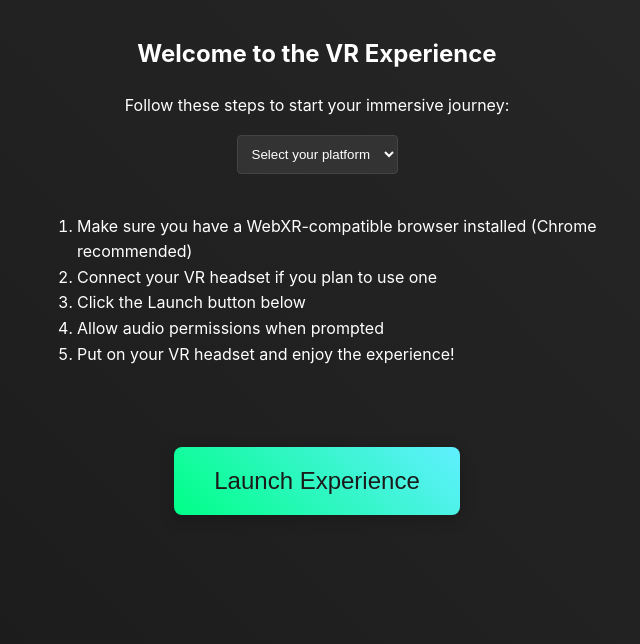
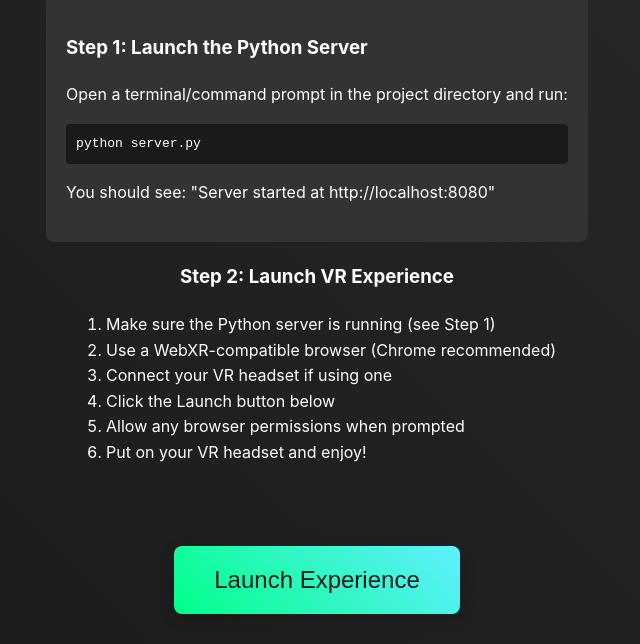
Before and after one commit to drjacques-coder/Rendu_VR_Generated_sphere_and_Plane, a plain HTML site: page Rendu_VR/dist/launcher.html in a window 1280 px wide. Shown: the part 196-840 px from the top of the page, without its empty margins (323-963 px from the left). Drawn offline with Linux system fonts and the light colour scheme.

Commit message:
V1 avec meilleurs explication

```diff
--- a/Rendu_VR/dist/launcher.html
+++ b/Rendu_VR/dist/launcher.html
@@ -63,28 +63,48 @@
             margin-top: 10px;
             display: none;
         }
+
+        .server-instructions {
+            background: #333;
+            padding: 20px;
+            border-radius: 8px;
+            margin: 20px 0;
+            text-align: left;
+        }
+
+        .code-block {
+            background: #1a1a1a;
+            padding: 10px;
+            border-radius: 4px;
+            font-family: monospace;
+            margin: 10px 0;
+        }
     </style>
 </head>
 <body>
     <h1>VR Experience Launcher</h1>
 
     <div class="instructions">
-        <h2>Welcome to the VR Experience</h2>
-        <p>Follow these steps to start your immersive journey:</p>
+        <h2>Server Setup Instructions</h2>
 
-        <select class="platform-select" id="platformSelect">
-            <option value="">Select your platform</option>
-            <option value="windows">Windows</option>
-            <option value="macos">macOS</option>
-        </select>
+        <div class="server-instructions">
+            <h3>Step 1: Launch the Python Server</h3>
+            <p>Open a terminal/command prompt in the project directory and run:</p>
+            <div class="code-block">
+                python server.py
+            </div>
+            <p>You should see: "Server started at http://localhost:8080"</p>
+        </div>
 
+        <h3>Step 2: Launch VR Experience</h3>
         <div class="steps">
             <ol>
-                <li>Make sure you have a WebXR-compatible browser installed (Chrome recommended)</li>
-                <li>Connect your VR headset if you plan to use one</li>
+                <li>Make sure the Python server is running (see Step 1)</li>
+                <li>Use a WebXR-compatible browser (Chrome recommended)</li>
+                <li>Connect your VR headset if using one</li>
                 <li>Click the Launch button below</li>
-                <li>Allow audio permissions when prompted</li>
-                <li>Put on your VR headset and enjoy the experience!</li>
+                <li>Allow any browser permissions when prompted</li>
+                <li>Put on your VR headset and enjoy!</li>
             </ol>
         </div>
     </div>
```
